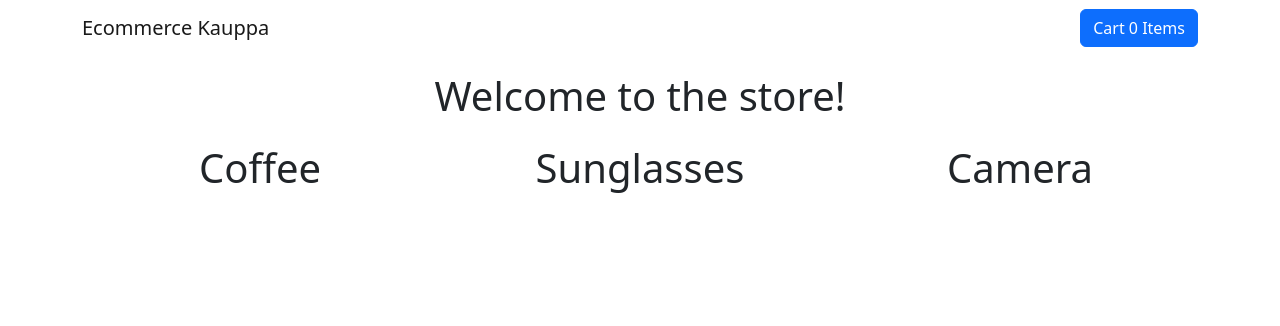
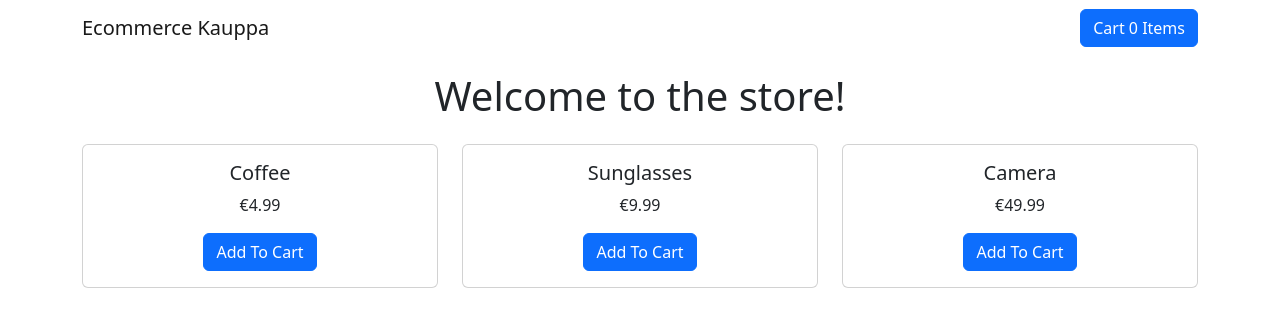
Before and after one commit to mika1407/stripe, a React (Create React App) app: page / in a window 1280 px wide. Shown: the top 326 px of the page. Built offline with nearby package versions, Linux system fonts and the light colour scheme.

Commit message:
product card component

```diff
--- /dev/null
+++ b/src/components/ProductCard.js
@@ -0,0 +1,18 @@
+import {Cart, Button, Form, Row, Col, Card} from 'react-bootstrap';
+
+function ProductCard(props) { // props.product is the product we are selling
+    const product = props.product;
+
+    return (
+        <Card>
+            <Card.Body>
+                <Card.Title>{product.title}</Card.Title>
+                <Card.Text>€{product.price}</Card.Text>
+                <Button variant="primary">Add To Cart</Button>
+            </Card.Body>
+        </Card>
+    )
+
+}
+
+export default ProductCard;
--- a/src/pages/Store.js
+++ b/src/pages/Store.js
@@ -1,5 +1,6 @@
 import {Row, Col} from 'react-bootstrap';
 import {productsArray} from '../productsStore';
+import ProductCard from '../components/ProductCard';
 
 function Store() {
     return (
@@ -8,7 +9,7 @@
             <Row xs={1} md={3} className="g-4">
                 {productsArray.map((product, id) => (
                     <Col align="center" key={id}>
-                        <h1>{product.title}</h1>
+                        <ProductCard product={product}/>
                     </Col>
                 ))}
 
```
